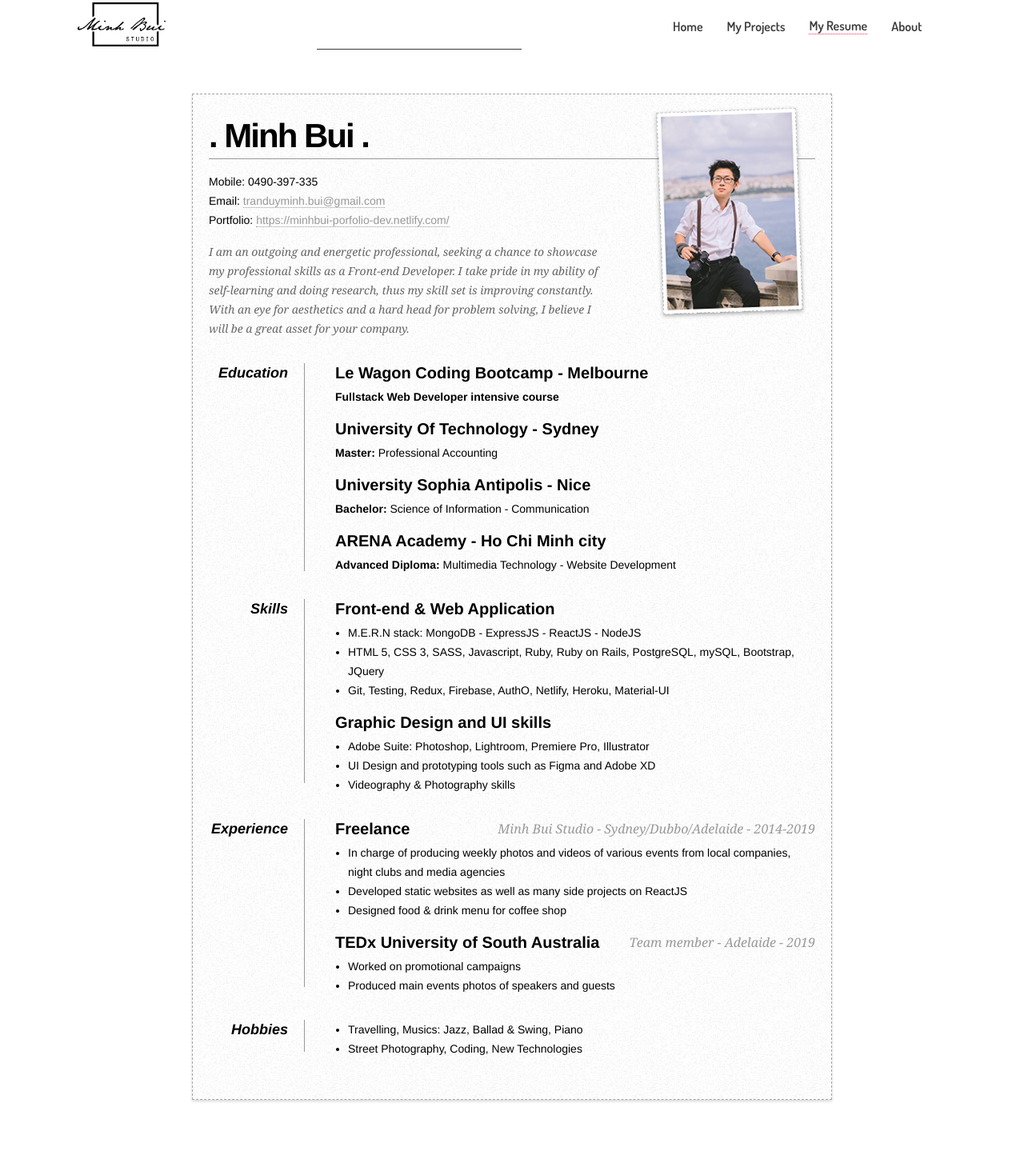
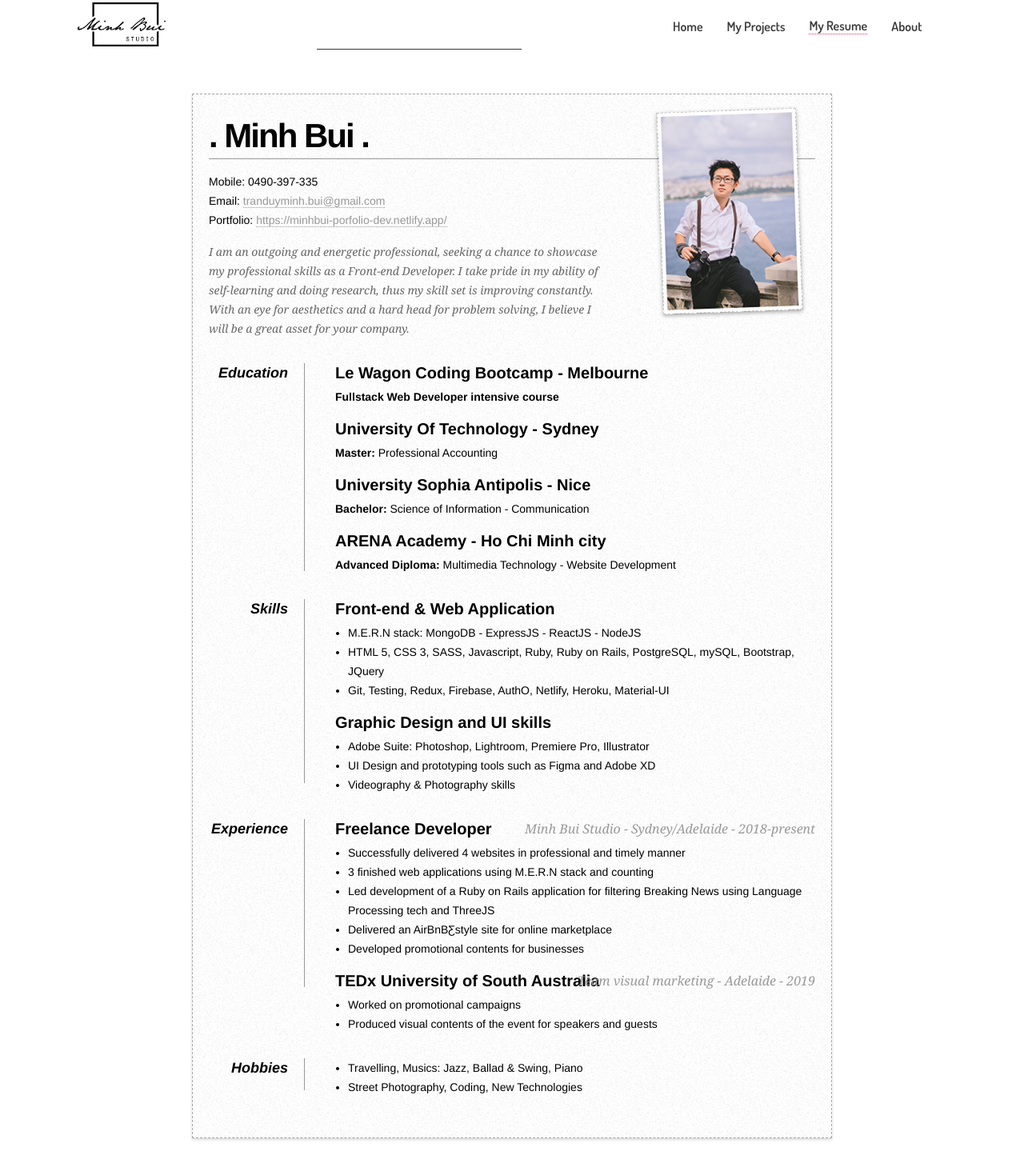
Before and after one commit to Minh-Leo/porfolio-dev, a React (Create React App) app: page /resume in a window 1280 px wide. Shown: the top 1464 px of the page at 80% size. Before the commit the page ends 1435 px from the top, so only its background shows below. Built offline with nearby package versions, Linux system fonts and the light colour scheme.

Commit message:
updated resume

```diff
--- a/src/pages/resume.js
+++ b/src/pages/resume.js
@@ -1,7 +1,7 @@
-import React from "react";
-import { Spring } from "react-spring/renderprops";
-import styles from "./resume.module.css";
-import Img from "../images/profile.jpg";
+import React from 'react';
+import { Spring } from 'react-spring/renderprops';
+import styles from './resume.module.css';
+import Img from '../images/profile.jpg';
 
 function Resume() {
   return (
@@ -10,28 +10,28 @@ function Resume() {
       to={{ opacity: 1 }}
       config={{ duration: 500 }}
     >
-      {props => (
+      {(props) => (
         <div className={styles.pageWrap} style={props}>
-          <img src={Img} alt="profile" className={styles.pic} />
+          <img src={Img} alt='profile' className={styles.pic} />
           <div>
             <h1>. Minh Bui .</h1>
             <p>
               Mobile: <span>0490-397-335</span>
               <br />
-              Email:{" "}
+              Email:{' '}
               <a
                 className={styles.email}
-                href="mailto:tranduyminh.bui@gmail.com"
+                href='mailto:tranduyminh.bui@gmail.com'
               >
                 tranduyminh.bui@gmail.com
               </a>
               <br />
-              Portfolio:{" "}
+              Portfolio:{' '}
               <a
                 className={styles.email}
-                href="https://minhbui-porfolio-dev.netlify.com/"
+                href='https://minhbui-porfolio-dev.netlify.app/'
               >
-                https://minhbui-porfolio-dev.netlify.com/
+                https://minhbui-porfolio-dev.netlify.app/
               </a>
             </p>
           </div>
@@ -114,28 +114,34 @@ function Resume() {
             <dt className={styles.exp}>Experience</dt>
             <dd>
               <h2>
-                Freelance{" "}
-                <span>Minh Bui Studio - Sydney/Dubbo/Adelaide - 2014-2019</span>
+                Freelance Developer{' '}
+                <span>Minh Bui Studio - Sydney/Adelaide - 2018-present</span>
               </h2>
               <ul>
                 <li>
-                  In charge of producing weekly photos and videos of various
-                  events from local companies, night clubs and media agencies
+                  Successfully delivered 4 websites in professional and timely
+                  manner
                 </li>
                 <li>
-                  Developed static websites as well as many side projects on
-                  ReactJS
+                  3 finished web applications using M.E.R.N stack and counting
                 </li>
-                <li>Designed food & drink menu for coffee shop</li>
+                <li>
+                  Led development of a Ruby on Rails application for filtering
+                  Breaking News using Language Processing tech and ThreeJS
+                </li>
+                <li>Delivered an AirBnBƸstyle site for online marketplace</li>
+                <li>Developed promotional contents for businesses</li>
               </ul>
 
               <h2>
-                TEDx University of South Australia{" "}
-                <span>Team member - Adelaide - 2019</span>
+                TEDx University of South Australia{' '}
+                <span>Team visual marketing - Adelaide - 2019</span>
               </h2>
               <ul>
                 <li>Worked on promotional campaigns</li>
-                <li>Produced main events photos of speakers and guests</li>
+                <li>
+                  Produced visual contents of the event for speakers and guests
+                </li>
               </ul>
             </dd>
 
@@ -146,7 +152,7 @@ function Resume() {
               <ul>
                 <li>Travelling, Musics: Jazz, Ballad & Swing, Piano</li>
                 <li>Street Photography, Coding, New Technologies</li>
-              </ul>{" "}
+              </ul>{' '}
             </dd>
 
             <dd className={styles.clear}></dd>
```
